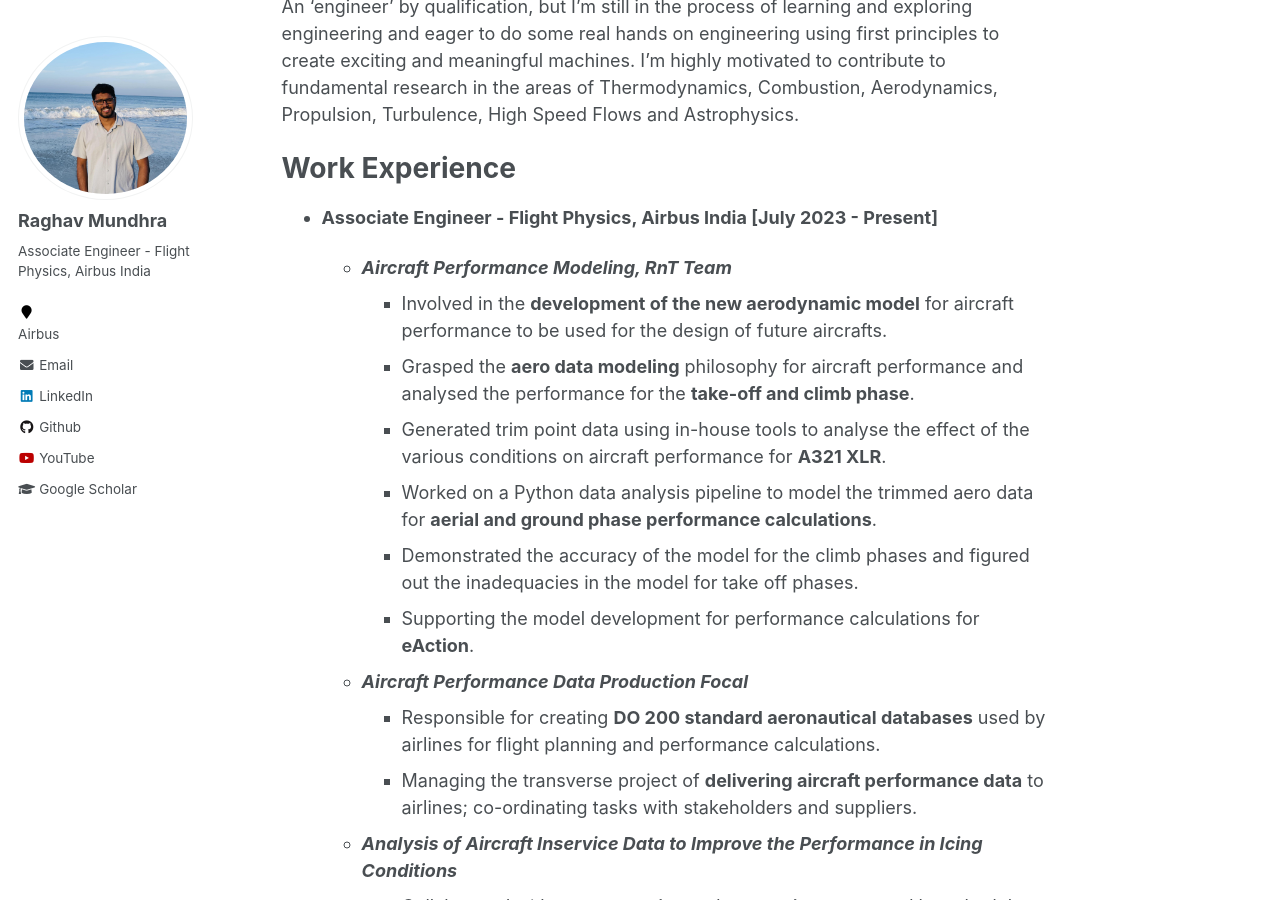
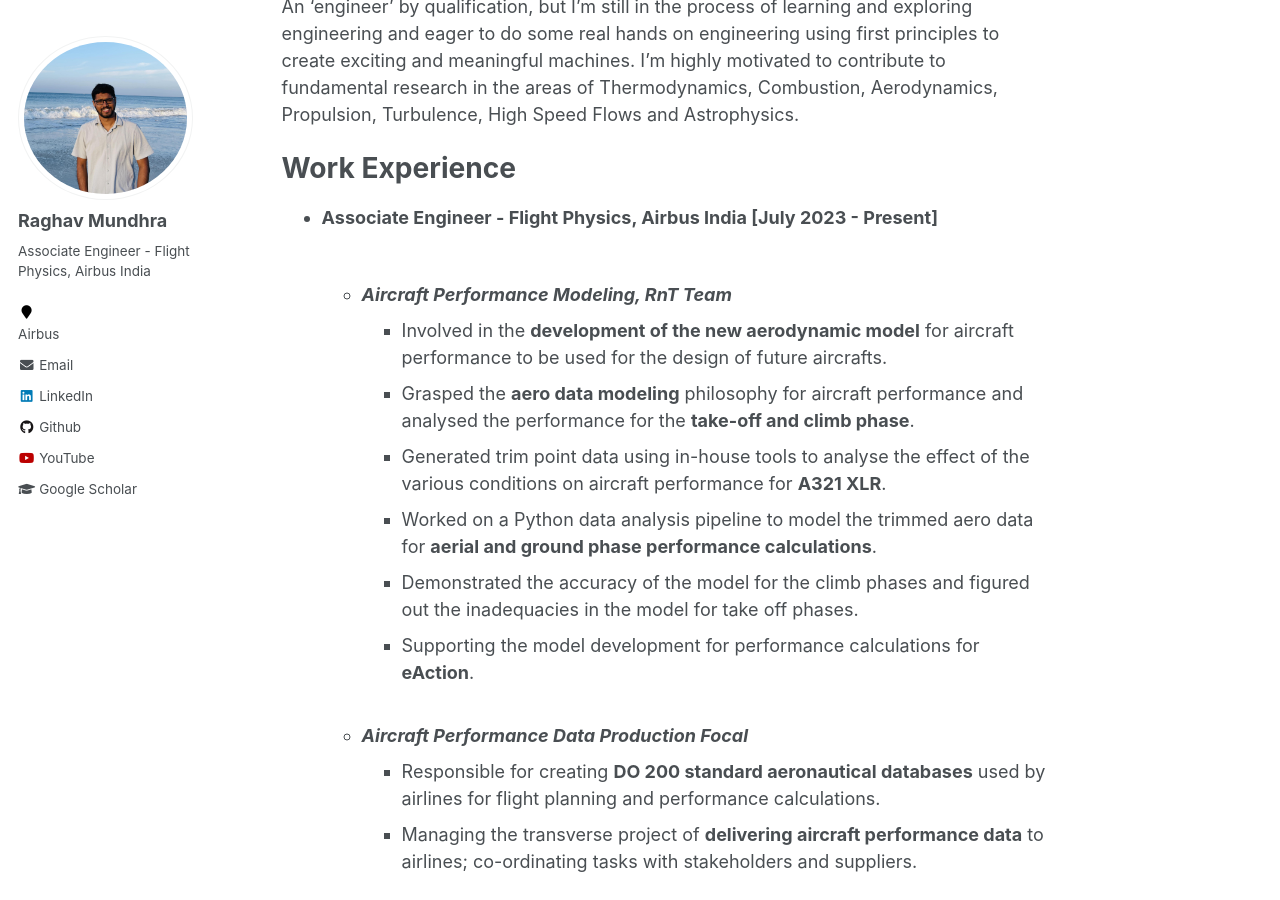
Before and after one commit to RaghavMundhra/Raghav.Mundhra, a Jekyll site: the page built from _pages/about.md, in a window 1280 px wide and 900 px high, scrolled down 507 px. Built offline with Jekyll 4.4.1, drawn with Linux system fonts in a browser that asks for light colours.

Commit message:
Update about.md

```diff
--- a/_pages/about.md
+++ b/_pages/about.md
@@ -21,27 +21,27 @@
 Work Experience
 ======
 
- - **Associate Engineer - Flight Physics, Airbus India [July 2023 - Present]**
+ - **Associate Engineer - Flight Physics, Airbus India [July 2023 - Present]** <br><br>
 
-   -  **_Aircraft Performance Modeling, RnT Team_**
+   -  **_Aircraft Performance Modeling, RnT Team_**  <br>
       - Involved in the **development of the new aerodynamic model** for aircraft performance to be used for the design of future aircrafts.
       - Grasped the **aero data modeling** philosophy for aircraft performance and analysed the performance for the **take-off and climb phase**.
       - Generated trim point data using in-house tools to analyse the effect of the various conditions on aircraft performance for **A321 XLR**.
       - Worked on a Python data analysis pipeline to model the trimmed aero data for **aerial and ground phase performance calculations**.
       - Demonstrated the accuracy of the model for the climb phases and figured out the inadequacies in the model for take off phases.
       - Supporting the model development for performance calculations for **eAction**.
-
+         <br>
    - **_Aircraft Performance Data Production Focal_**
       - Responsible for creating **DO 200 standard aeronautical databases** used by airlines for flight planning and performance calculations.
       - Managing the transverse project of **delivering aircraft performance data** to airlines; co-ordinating tasks with stakeholders and suppliers.
-
+        <br>
    - **_Analysis of Aircraft Inservice Data to Improve the Performance in Icing Conditions_**
       - Collaborated with **Aerodynamics** and **Propulsion** teams and launched the project to study the **effect of icing on aircraft performance**.
       - Involved in the ideation and scoping of the problem statement through discussions with stakeholders and experts in the domain.
       - Member of the interview panel to select an intern for this project.
       - **Mentored an intern** to analyse the available inservice data.
       - The outcome of the internship showed promising results and scope for improving the performance of **Ice Protection Systems**.
-
+       <br> <br> <br>
 
 - **Project Assistant, Mech. Engg. Dept., IIT Kharagpur [Aug 2019 - Aug 2021]**
 
```
